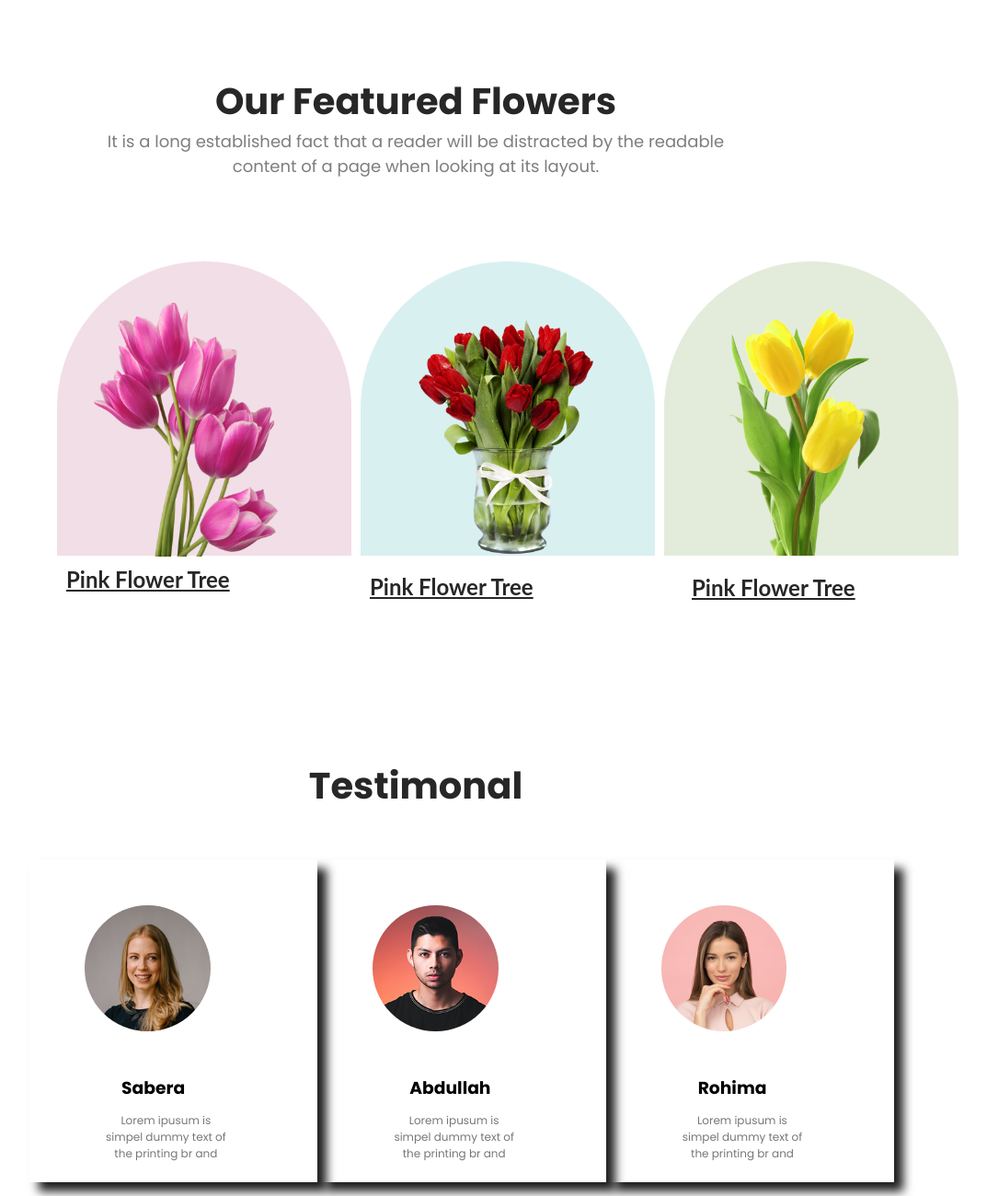
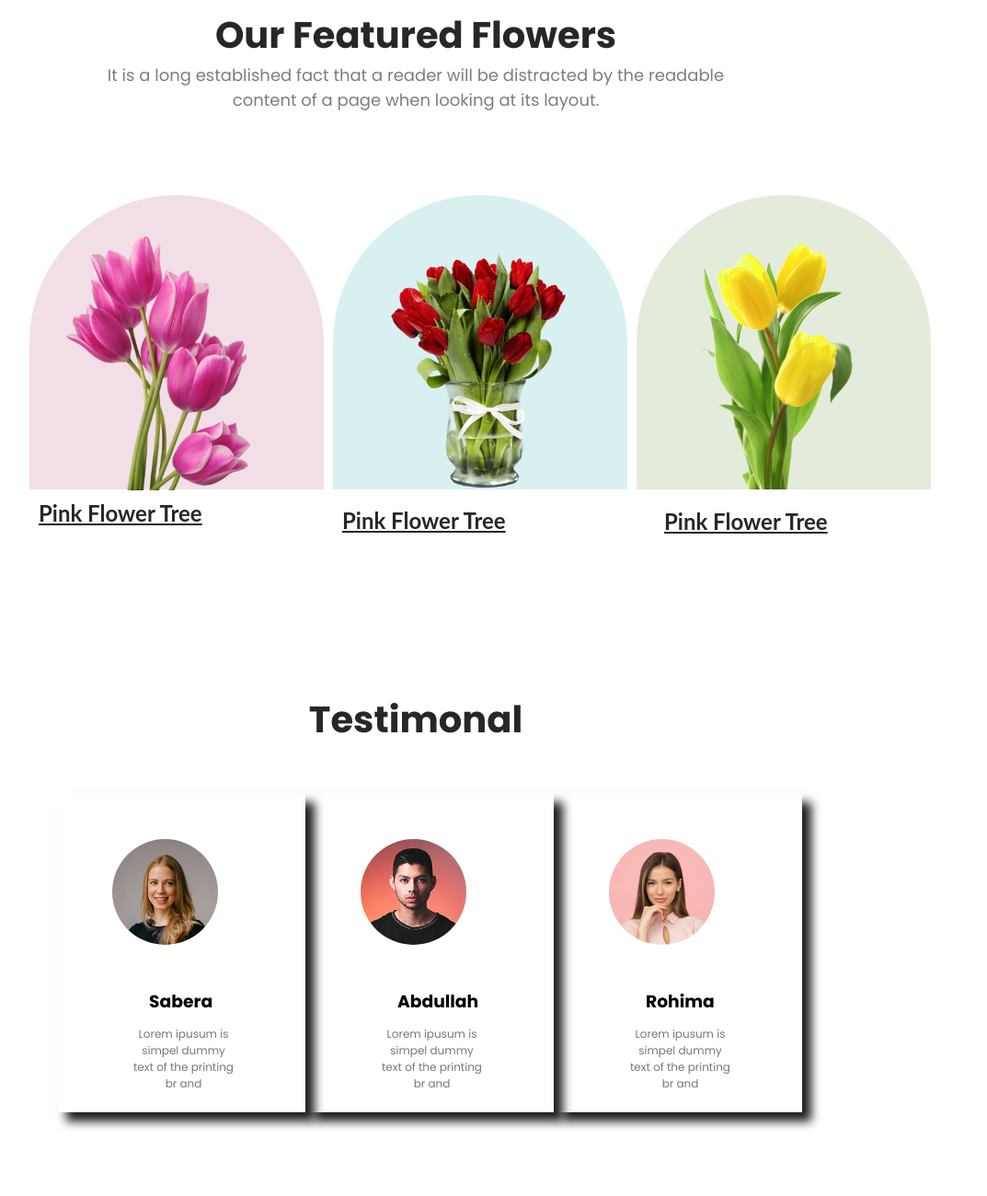
Before and after one commit to shajadanirob/my-Assignment-one, a plain HTML site: page index.html in a window 1280 px wide. Shown: the part 840-2140 px from the top of the page at 92% size, without its empty margins (188-1261 px from the left). Drawn offline with Linux system fonts and the light colour scheme.

Commit message:
sizechange

```diff
--- a/index.html
+++ b/index.html
@@ -26,7 +26,7 @@
                 <button class="btn">Shop now</button>
             </div>
             <div class="section-img">
-                <img class="section-image" src="images/pngwing 10.png" alt="">
+                <img " class="section-image" src="images/pngwing 10.png" alt="">
             </div>
         </section>
         <!-- End header -->
--- a/style.css
+++ b/style.css
@@ -12,7 +12,7 @@ body {
 .container {
     background: rgba(229, 84, 115, 0.10);
     width: 100%;
-    height: 100vh;
+    height: 91vh;
     display: flex;
     align-items: center;
     justify-content: space-between;
@@ -44,6 +44,7 @@ body {
 
 .section-image {
     width: 480px;
+
 }
 
 .btn {
@@ -81,7 +82,7 @@ main section {
 
 .all-boxs {
     display: flex;
-    padding-left: 250px;
+    padding-left: 220px;
     padding-top: 50px;
 }
 
@@ -175,8 +176,8 @@ main section {
     align-items: center;
     padding-left: 100px;
     padding-top: 50px;
-    margin-left: 120px;
-    margin-right: 120px;
+    margin-left: 150px;
+    margin-right: 220px;
 
 }
 .boxs{
```
